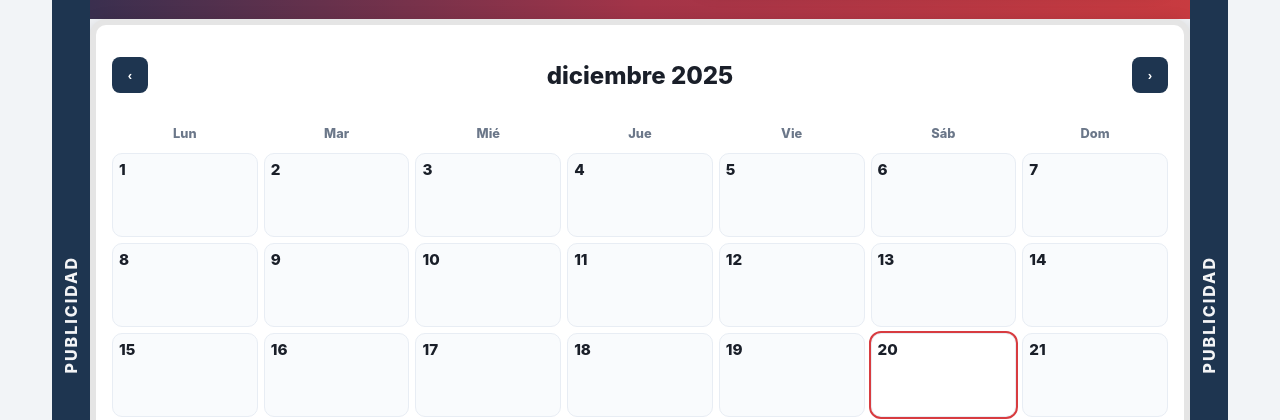
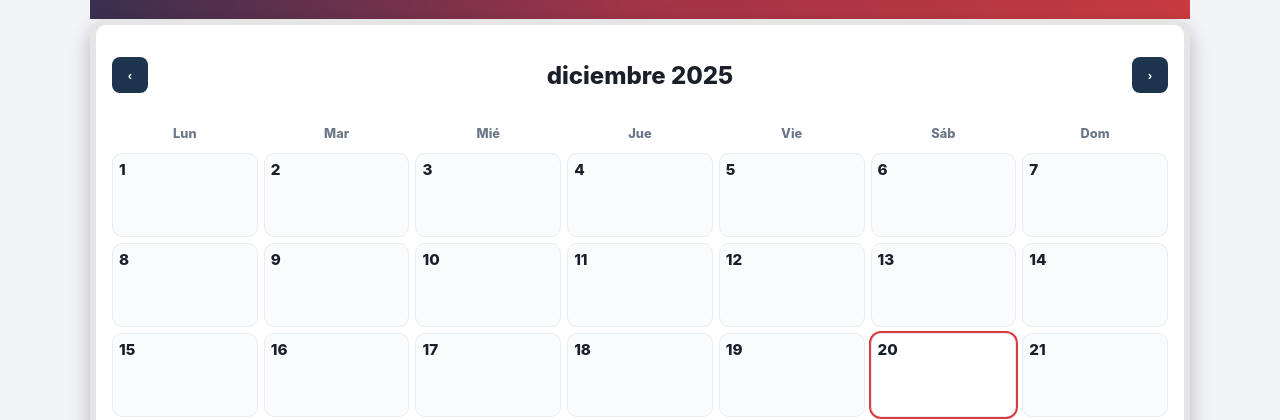
Before and after one commit to samuelferreyra-ar/radiodj, a plain HTML site: page index.html in a window 1280 px wide. Shown: the part 490-910 px from the top of the page. Drawn offline with nearby package versions, Linux system fonts and the light colour scheme; no server answers.

Commit message:
Fix HTML encoding issues in index.html

```diff
--- a/index.html
+++ b/index.html
@@ -30,8 +30,6 @@
 <div id="header"></div>
 
   <div class="frame">
-    <aside class="side-banner left" aria-label="Publicidad"><span>PUBLICIDAD</span></aside>
-    <aside class="side-banner right" aria-label="Publicidad"><span>PUBLICIDAD</span></aside>
 
     <section class="hero" role="banner">
       <div class="hero-inner">
@@ -114,4 +112,5 @@
 
 </body>
 
+
 </html>
```
